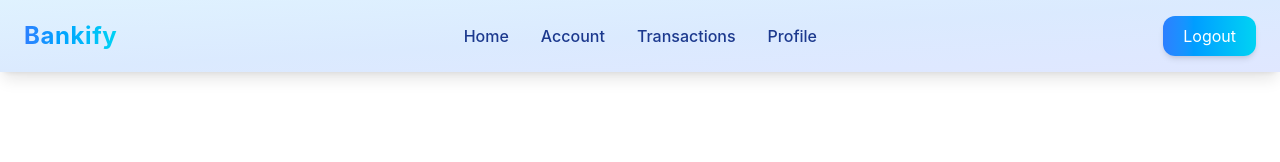
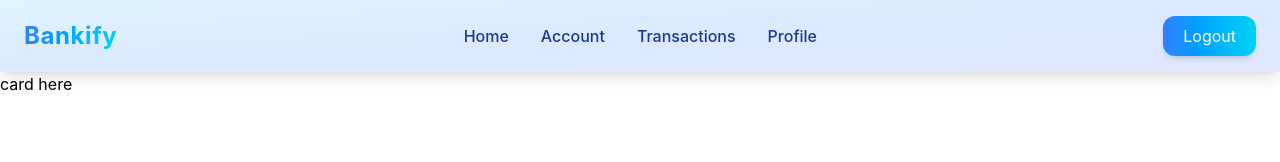
Before and after one commit to niikhiil077/Digital-Banking-system, a React (Vite) app in the folder frontend-2/: page /card in a window 1280 px wide. Shown: the top 162 px of the page. Built offline with nearby package versions, Linux system fonts and the light colour scheme; sample sign-in values are in the browser's storage.

Commit message:
Fixed a bug (while reloading the page always navigate to signin using loading feature)

```diff
--- a/frontend-2/src/App.jsx
+++ b/frontend-2/src/App.jsx
@@ -1,4 +1,4 @@
-import React from "react";
+import React, { useEffect, useState } from "react";
 import Navbar from "./components/navbar/navbar";
 import SignIn from "./components/login/login";
 import ProtectedRoutes from "./components/protectedRoutes";
@@ -14,16 +14,34 @@ import Credit from "./pages/credit";
 import Debit from "./pages/debit";
 import { Route, Routes } from "react-router-dom";
 import NotLogin from "./pages/notLogin";
-import AlreadyLogin from "./components/alreadyLogin";
+import Card from "./pages/card/card";
+import { useDispatch, useSelector } from "react-redux";
+import { setIsLoggedIn } from "../context/authentication/authData";
+import Loading from "./components/loading";
 
 const App = () => {
+  const dispatch = useDispatch();
+  const [isLoading, setIsLoading] = useState(true);
+
+  useEffect(() => {
+    const token = localStorage.getItem("accessToken");
+    if (token) {
+      dispatch(setIsLoggedIn(true));
+    }
+    setIsLoading(false);
+  }, []);
+
+  // Show nothing while checking for token on page load/refresh
+  if (isLoading) {
+    return <Loading/>;
+  }
+
   return (
     <>
       <Navbar />
       <Routes>
         <Route path="/signup" element={<Signup />} />
         <Route path="/signin" element={<SignIn />} />
-        <Route path="/new-user" element={<AlreadyLogin />} />
 
         <Route element={<ProtectedRoutes />}>
           <Route path="/" element={<Home />} />
@@ -35,6 +53,7 @@ const App = () => {
           <Route path="/transfer-success" element={<TransferSuccess />} />
           <Route path="/credit" element={<Credit />} />
           <Route path="/debit" element={<Debit />} />
+          <Route path="/card" element={<Card />} />
         </Route>
       </Routes>
     </>
--- a/frontend-2/src/components/alreadyLogin.jsx
+++ /dev/null
@@ -1,11 +0,0 @@
-import React from "react";
-import { useSelector } from "react-redux";
-import { Navigate } from "react-router-dom";
-import NotLogin from "../pages/notLogin";
-
-const AlreadyLogin = () => {
-  const isLogin = useSelector((state) => state.authData.isLoggedIn);
-  return <>{isLogin ? <Navigate to="/" /> : <NotLogin />}</>;
-};
-
-export default AlreadyLogin;
--- a/frontend-2/src/components/protectedRoutes.jsx
+++ b/frontend-2/src/components/protectedRoutes.jsx
@@ -6,7 +6,8 @@ import { Outlet } from "react-router-dom";
 
 const ProtectedRoutes = () => {
   const isLogin = useSelector((state) => state.authData.isLoggedIn);
-  return <>{isLogin ? <Outlet /> : <Navigate to="/new-user" />}</>;
+  return isLogin?<Outlet/>:<Navigate to='/signin' replace/>
+
 };
 
 export default ProtectedRoutes;
--- /dev/null
+++ b/frontend-2/src/pages/card/card.jsx
@@ -0,0 +1,11 @@
+import React from 'react'
+
+const Card = () => {
+  return (
+    <div>
+      card here
+    </div>
+  )
+}
+
+export default Card
```
